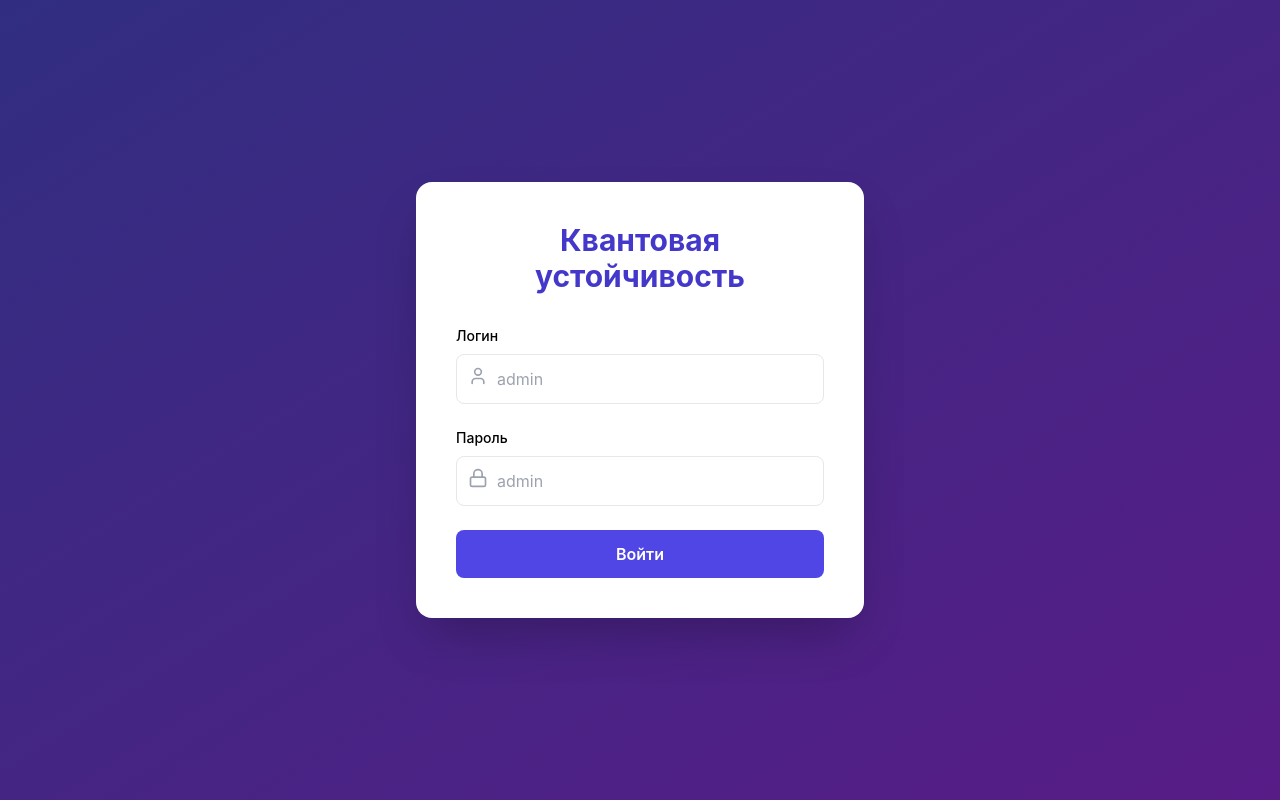
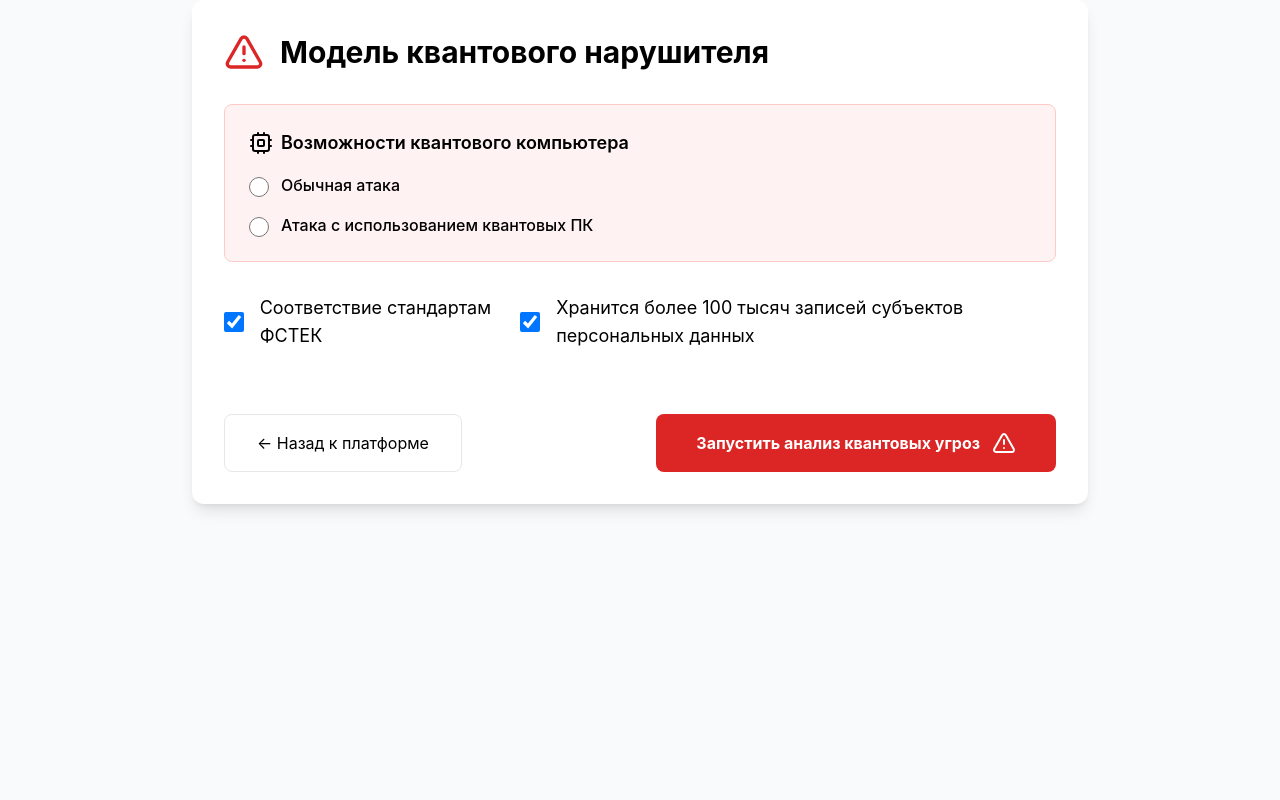
Before and after one commit to arsenydem/quantum-resilience-platform, a React (Vite) app in the folder frontend/: page /threat in a window 1280 px wide. Before the commit this address led to /login. Built offline with nearby package versions, Linux system fonts and the light colour scheme.

Commit message:
fix: removed useless funcs

```diff
--- a/frontend/src/App.tsx
+++ b/frontend/src/App.tsx
@@ -1,29 +1,14 @@
 import { Routes, Route, Navigate } from "react-router-dom";
-import LoginPage from "./pages/LoginPage.tsx";
 import PlatformPage from "./pages/PlatformPage.tsx";
 import ThreatPage from "./pages/ThreatPage.tsx";
 import ReportPage from "./pages/ReportPage.tsx";
 
 export default function App() {
-  const token = localStorage.getItem("token");
-
   return (
     <Routes>
-      <Route path="/login" element={<LoginPage />} />
-
-      {/* защищённые страницы */}
-      <Route
-        path="/platform"
-        element={token ? <PlatformPage /> : <Navigate to="/login" />}
-      />
-      <Route
-        path="/threat"
-        element={token ? <ThreatPage /> : <Navigate to="/login" />}
-      />
-      <Route
-        path="/report"
-        element={token ? <ReportPage /> : <Navigate to="/login" />}
-      />
+      <Route path="/platform" element={<PlatformPage />} />
+      <Route path="/threat" element={<ThreatPage />} />
+      <Route path="/report" element={<ReportPage />} />
 
       <Route path="*" element={<Navigate to="/login" />} />
     </Routes>
--- a/frontend/src/components/Dashboard.tsx
+++ b/frontend/src/components/Dashboard.tsx
@@ -2,12 +2,13 @@ import { useState } from "react";
 import PlatformForm from "./PlatformForm";
 import ThreatModelForm from "./ThreatModelForm";
 import ReportView from "./ReportView";
+import { NetworkNode, ThreatModel, AnalysisResult } from "../types";
 
 export default function Dashboard() {
   const [step, setStep] = useState<"platform" | "threat" | "report">("platform");
-  const [platformData, setPlatformData] = useState<any>(null);
-  const [threatData, setThreatData] = useState<any>(null);
-  const [report, setReport] = useState<any>(null);
+  const [platformData, setPlatformData] = useState<NetworkNode[]>([]);
+  const [threatData, setThreatData] = useState<ThreatModel | null>(null);
+  const [report, setReport] = useState<AnalysisResult | null>(null);
   const [loading, setLoading] = useState(false);
 
   return (
@@ -19,31 +20,81 @@ export default function Dashboard() {
       </header>
 
       <div className="max-w-7xl mx-auto p-6">
+        {/* степпер */}
         <div className="flex gap-4 mb-8">
-          <button className={`px-6 py-3 rounded ${step === "platform" ? "bg-indigo-600 text-white" : "bg-gray-200"}`}
-            onClick={() => setStep("platform")}>1. Описание платформы</button>
-          <button className={`px-6 py-3 rounded ${step === "threat" ? "bg-indigo-600 text-white" : "bg-gray-200"}`}
-            disabled={!platformData} onClick={() => setStep("threat")}>2. Модель угроз</button>
-          <button className={`px-6 py-3 rounded ${step === "report" ? "bg-indigo-600 text-white" : "bg-gray-200"}`}
-            disabled={!threatData}>3. Отчёт</button>
+          <button
+            className={`px-6 py-3 rounded ${
+              step === "platform" ? "bg-indigo-600 text-white" : "bg-gray-200"
+            }`}
+            onClick={() => setStep("platform")}
+          >
+            1. Описание платформы
+          </button>
+
+          <button
+            className={`px-6 py-3 rounded ${
+              step === "threat" ? "bg-indigo-600 text-white" : "bg-gray-200"
+            }`}
+            disabled={platformData.length === 0}
+            onClick={() => setStep("threat")}
+          >
+            2. Модель угроз
+          </button>
+
+          <button
+            className={`px-6 py-3 rounded ${
+              step === "report" ? "bg-indigo-600 text-white" : "bg-gray-200"
+            }`}
+            disabled={!threatData || !report}
+            onClick={() => setStep("report")}
+          >
+            3. Отчёт
+          </button>
         </div>
 
-        {step === "platform" && <PlatformForm onSubmit={(d) => { setPlatformData(d); setStep("threat"); }} />}
-        {step === "threat" && <ThreatModelForm platform={platformData}
-          onSubmit={async (threat) => {
+        {/* шаг 1: платформа */}
+        {step === "platform" && (
+          <PlatformForm
+            onNext={(nodes: NetworkNode[]) => {
+              setPlatformData(nodes);
+              setStep("threat");
+            }}
+          />
+        )}
+
+        {/* шаг 2: модель угроз */}
+        {step === "threat" && (
+          <ThreatModelForm
+            onBack={() => setStep("platform")}
+            onSubmit={async (threat: ThreatModel) => {
               setLoading(true);
               const res = await fetch("http://localhost:8000/api/analyze", {
                 method: "POST",
                 headers: { "Content-Type": "application/json" },
-              body: JSON.stringify({ nodes: platformData, threat_model: threat })
+                body: JSON.stringify({
+                  nodes: platformData,
+                  threat_model: threat,
+                }),
               });
-            const data = await res.json();
+              const data: AnalysisResult = await res.json();
               setReport(data);
               setThreatData(threat);
               setStep("report");
               setLoading(false);
-          }} />}
-        {step === "report" && <ReportView report={report} loading={loading} />}
+            }}
+          />
+        )}
+
+        {/* шаг 3: отчёт */}
+        {step === "report" && report && (
+          <ReportView report={report} nodes={platformData} />
+        )}
+        {/* Можно при желании воткнуть индикатор загрузки */}
+        {loading && (
+          <p className="mt-4 text-gray-500 text-sm">
+            Выполняется анализ квантовых угроз...
+          </p>
+        )}
       </div>
     </div>
   );
--- a/frontend/src/components/Login.tsx
+++ /dev/null
@@ -1,62 +0,0 @@
-import { useState } from "react";
-import { Lock, User } from "lucide-react";
-
-export default function Login({ onLogin }: { onLogin: (token: string) => void }) {
-  const [login, setLogin] = useState("");
-  const [password, setPassword] = useState("");
-
-  const handleSubmit = (e: React.FormEvent) => {
-    e.preventDefault();
-    if (login === "admin" && password === "admin") {
-      const fakeToken = btoa("admin:admin");
-      localStorage.setItem("token", fakeToken);
-      onLogin(fakeToken);
-    } else {
-      alert("Неверный логин/пароль (подсказка: admin/admin)");
-    }
-  };
-
-  return (
-    <div className="min-h-screen bg-gradient-to-br from-indigo-900 to-purple-900 flex items-center justify-center">
-      <div className="bg-white p-10 rounded-2xl shadow-2xl w-full max-w-md">
-        <h1 className="text-3xl font-bold text-center mb-8 text-indigo-700">
-          Квантовая устойчивость
-        </h1>
-        <form onSubmit={handleSubmit} className="space-y-6">
-          <div>
-            <label className="block text-sm font-medium mb-2">Логин</label>
-            <div className="relative">
-              <User className="absolute left-3 top-3 text-gray-400 w-5 h-5" />
-              <input
-                type="text"
-                value={login}
-                onChange={(e) => setLogin(e.target.value)}
-                className="w-full pl-10 pr-4 py-3 border rounded-lg focus:ring-2 focus:ring-indigo-500"
-                placeholder="admin"
-              />
-            </div>
-          </div>
-          <div>
-            <label className="block text-sm font-medium mb-2">Пароль</label>
-            <div className="relative">
-              <Lock className="absolute left-3 top-3 text-gray-400 w-5 h-5" />
-              <input
-                type="password"
-                value={password}
-                onChange={(e) => setPassword(e.target.value)}
-                className="w-full pl-10 pr-4 py-3 border rounded-lg focus:ring-2 focus:ring-indigo-500"
-                placeholder="admin"
-              />
-            </div>
-          </div>
-          <button
-            type="submit"
-            className="w-full bg-indigo-600 text-white py-3 rounded-lg font-semibold hover:bg-indigo-700 transition"
-          >
-            Войти
-          </button>
-        </form>
-      </div>
-    </div>
-  );
-}
--- a/frontend/src/components/ThreatModelForm.tsx
+++ b/frontend/src/components/ThreatModelForm.tsx
@@ -3,9 +3,8 @@ import { AlertTriangle, DollarSign, Cpu } from "lucide-react";
 import { ThreatModel } from "../types";
 
 const capabilities = [
-  { value: "CRQC 2030", label: "Квантовый компьютер 2030 года (ограниченная коррекция ошибок)" },
-  { value: "CRQC 2035+", label: "CRQC 2035+ (полная коррекция ошибок, миллионы кубитов)" },
-  { value: "Fault-tolerant 2040+", label: "Полностью отказоустойчивый квантовый компьютер 2040+" },
+  { value: "UsualAttack", label: "Обычная атака" },
+  { value: "QuantumAttack", label: "Атака с использованием квантовых ПК" },
 ];
 
 export default function ThreatModelForm({
@@ -65,39 +64,26 @@ export default function ThreatModelForm({
             ))}
           </div>
         </div>
-
-        <div className="bg-amber-50 border border-amber-200 rounded-lg p-6">
-          <h3 className="font-semibold text-lg mb-4 flex items-center gap-2">
-            <DollarSign className="w-6 h-6" />
-            Бюджет нарушителя
-          </h3>
-          <input
-            type="number"
-            value={form.budget_usd}
-            onChange={e => setForm({ ...form, budget_usd: Number(e.target.value) })}
-            className="w-full px-4 py-3 text-2xl border rounded-lg"
-            min="1000000"
-            step="100000000"
-          />
-          <p className="text-sm text-gray-600 mt-2">
-            {form.budget_usd >= 1e9
-              ? "Государственный уровень"
-              : form.budget_usd >= 1e8
-              ? "Крупная корпорация"
-              : "Исследовательская группа"}
-          </p>
-        </div>
-
         <div className="flex items-center gap-4">
           <input
             type="checkbox"
-            id="error_correction"
+            id="standart"
             checked={form.has_error_correction}
             onChange={e => setForm({ ...form, has_error_correction: e.target.checked })}
             className="w-6 h-6 text-red-600"
           />
-          <label htmlFor="error_correction" className="text-lg">
-            Нарушитель имеет полноценную коррекцию ошибок (логические кубиты)
+          <label htmlFor="standart" className="text-lg">
+            Соответствие стандартам ФСТЕК
+          </label>
+          <input
+            type="checkbox"
+            id="data_storage"
+            checked={form.has_error_correction}
+            onChange={e => setForm({ ...form, has_error_correction: e.target.checked })}
+            className="w-6 h-6 text-red-600"
+          />
+          <label htmlFor="data_storage" className="text-lg">
+            Хранится более 100 тысяч записей субъектов персональных данных
           </label>
         </div>
 
```
Lines whose indentation alone changed are shown as unchanged.
